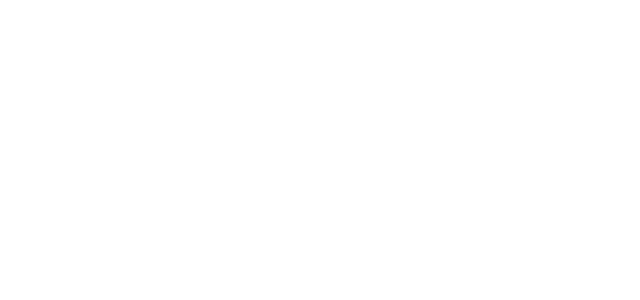
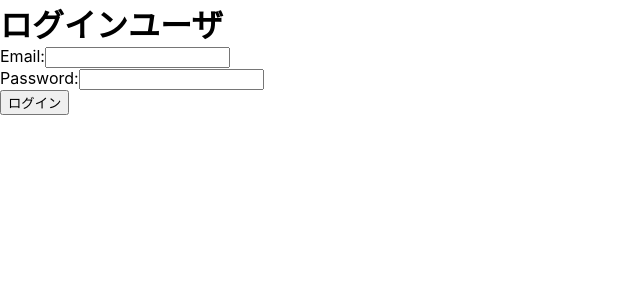
Before and after one commit to ichibat/nuxt-second, a Nuxt app: page /login in a window 1280 px wide. Shown: the top 300 px of the page, without its empty margins (0-640 px from the left). Built offline with nearby package versions, Linux system fonts and the light colour scheme.

Commit message:
improved

```diff
--- a/nuxt.config.js
+++ b/nuxt.config.js
@@ -59,21 +59,4 @@
     extend(config, ctx) {
     }
   }
-
-// ユーザー認証
-
-auth: {
-  strategies: {
-    local: {
-      endpoints: {
-        login: { url: '/api/auth/login', method: 'post', propertyName: 'token' },
-        logout: { url: '/api/auth/logout', method: 'post' },
-        user: { url: '/api/auth/user', method: 'get', propertyName: 'user' }
-      },
-      // tokenRequired: true,
-      // tokenType: 'bearer'
-    }
-  }
 }
-
-}
--- a/pages/login.vue
+++ b/pages/login.vue
@@ -1,13 +1,38 @@
 <template>
-
+<div>
+  <div>
+  <h1>ログインユーザ</h1>
+  <form @submit.prevent="loginUser">
+    <div class="form-group">
+      <label for="email">Email:</label>
+      <input v-model="user.email">
+    </div>
+    <div class="form-group">
+      <label for="password">Password:</label>
+      <input type="password" v-model="user.password">
+    </div>
+    <button type="submit">ログイン</button>
+  </form>
+  </div>
+</div>
 </template>
 
 <script>
-export default {
-
-}
+  export default {
+    data(){
+      return {
+        user:{
+          email:'',
+          password:''
+        }
+      }
+    },
+    methods:{
+      loginUser(){
+        this.$auth.loginWith('local',{
+          data:this.user
+        })
+      },
+    }
+  }
 </script>
-
-<style>
-
-</style>
```
